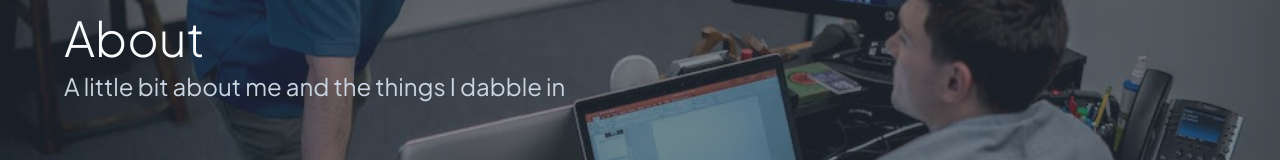
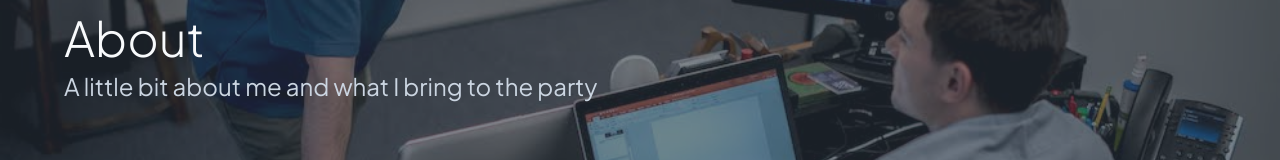
Before and after one commit to jeffclaybrook/portfolio-5, a Next.js app: page /about in a window 1280 px wide. Shown: the part 334-494 px from the top of the page. Built offline with nearby package versions, Linux system fonts and the light colour scheme.

Commit message:
Updated about headline

```diff
--- a/src/app/about/page.tsx
+++ b/src/app/about/page.tsx
@@ -12,7 +12,7 @@ export default function Page() {
   <>
    <Header image="/images/hero-2.webp">
    <h1 className="text-4xl lg:text-5xl font-light text-slate-50 mb-2">About</h1>
-   <p className="text-2xl lg:text-2xl mb-4 text-slate-300">A little bit about me and the things I dabble in</p>
+   <p className="text-2xl lg:text-2xl mb-4 text-slate-300">A little bit about me and what I bring to the party</p>
    </Header>
 
    <Main>
--- a/src/app/page.tsx
+++ b/src/app/page.tsx
@@ -38,7 +38,7 @@ export default function Home() {
       </Header>
 
       <Main>
-        <Section title="About" subtitle="A little bit about me and the things I dabble in">
+        <Section title="About" subtitle="A little bit about me and what I bring to the party">
           <div className="grid lg:grid-cols-3 md:grid-cols-2 gap-3.5">
             {about.map((item, i) => (
               <Card
```
